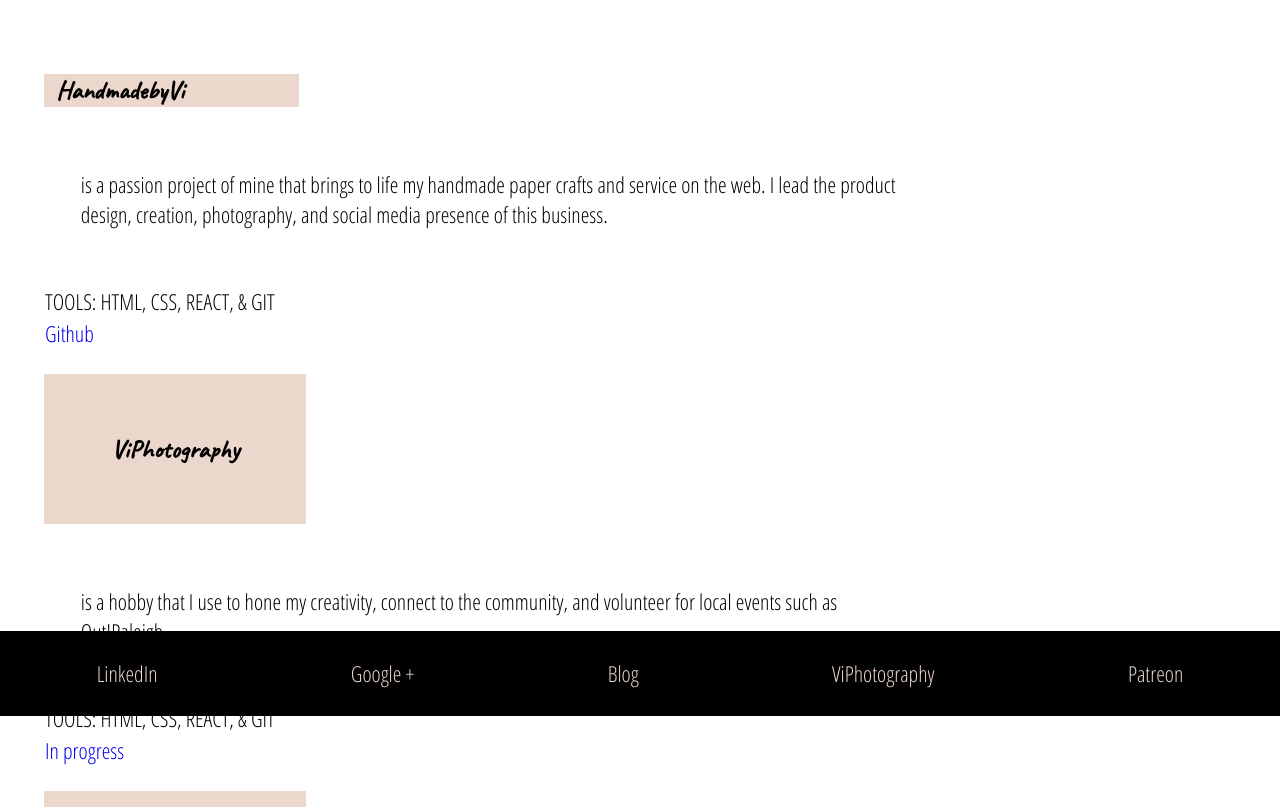
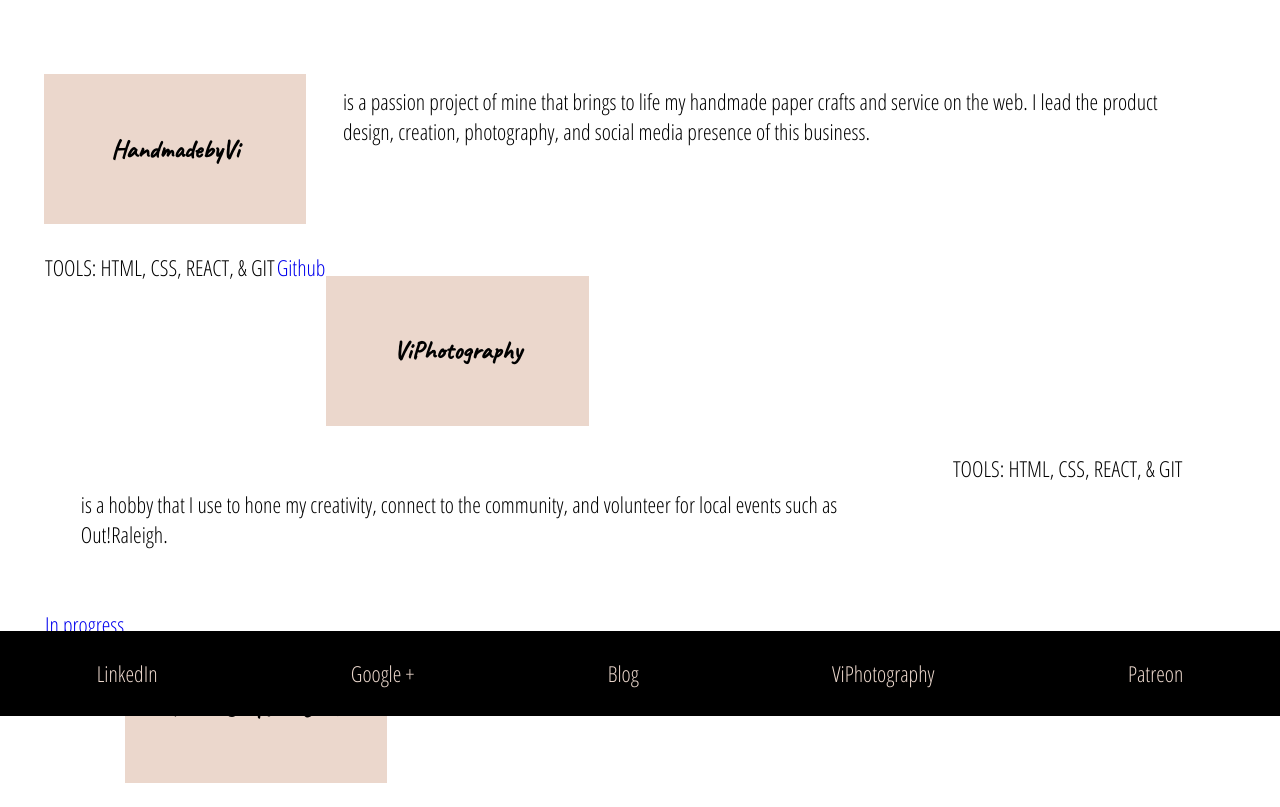
Before and after one commit to victoriarainc/portfolioapp, a React app: page /portfolio in a window 1280 px wide. Shown: the part 84-891 px from the top of the page. Built offline with nearby package versions, Linux system fonts and the light colour scheme.

Commit message:
adjusted styling to reflect changes made to Portfolio

```diff
--- a/src/components/Portfolio.js
+++ b/src/components/Portfolio.js
@@ -14,12 +14,12 @@ export default class Portfolio extends Component {
             <p>TOOLS: HTML, CSS, REACT, & GIT</p>
             <a href="https://github.com/victoriarainc/ecommerce">Github</a>
 
-          <h3 className="skillsh3"> ViPhotography </h3>
+          <h3 className="project"> ViPhotography </h3>
             <p className="bullet">is a hobby that I use to hone my creativity, connect to the community, and volunteer for local events such as Out!Raleigh. </p>
             <p>TOOLS: HTML, CSS, REACT, & GIT</p>
             <a href="https://github.com/victoriarainc/ViPhotography">In progress</a>
 
-          <h3 className="skillsh3"> From Craft to Code </h3>
+          <h3 className="project"> From Craft to Code </h3>
             <p className="bullet">is a blog that I designed and created to talk about my experience at The Iron Yard as I learned  front and back end development skills. I used my posts as a tool to guide other students in our projects and created a Slack to be a resource for others.</p>
             <p>TOOLS: BLOGGER, HTML, CSS</p>
             <a href="http://fromcrafttocode.blogspot.com/">Github</a>
--- a/src/styles/index.css
+++ b/src/styles/index.css
@@ -93,7 +93,7 @@ footer a {
 
  /*--------- portfolio --------*/
 
-.skills {
+.projectWrapper {
   display: flex;
   flex-flow: row wrap;
 }
@@ -104,7 +104,7 @@ footer a {
   padding: 3%;
 }
 
-.skillsh3 {
+.project {
   height: 150px;
   width: 20%;
   text-align: center;
```
